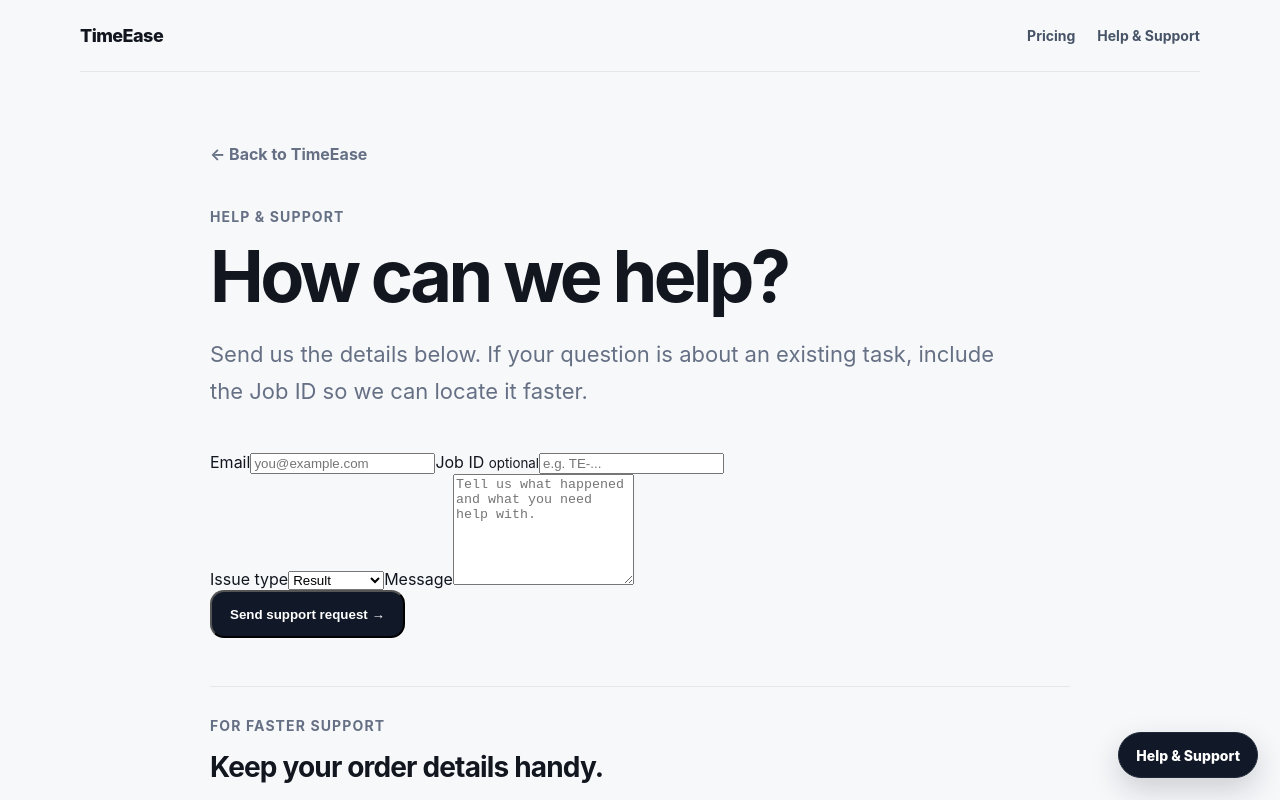
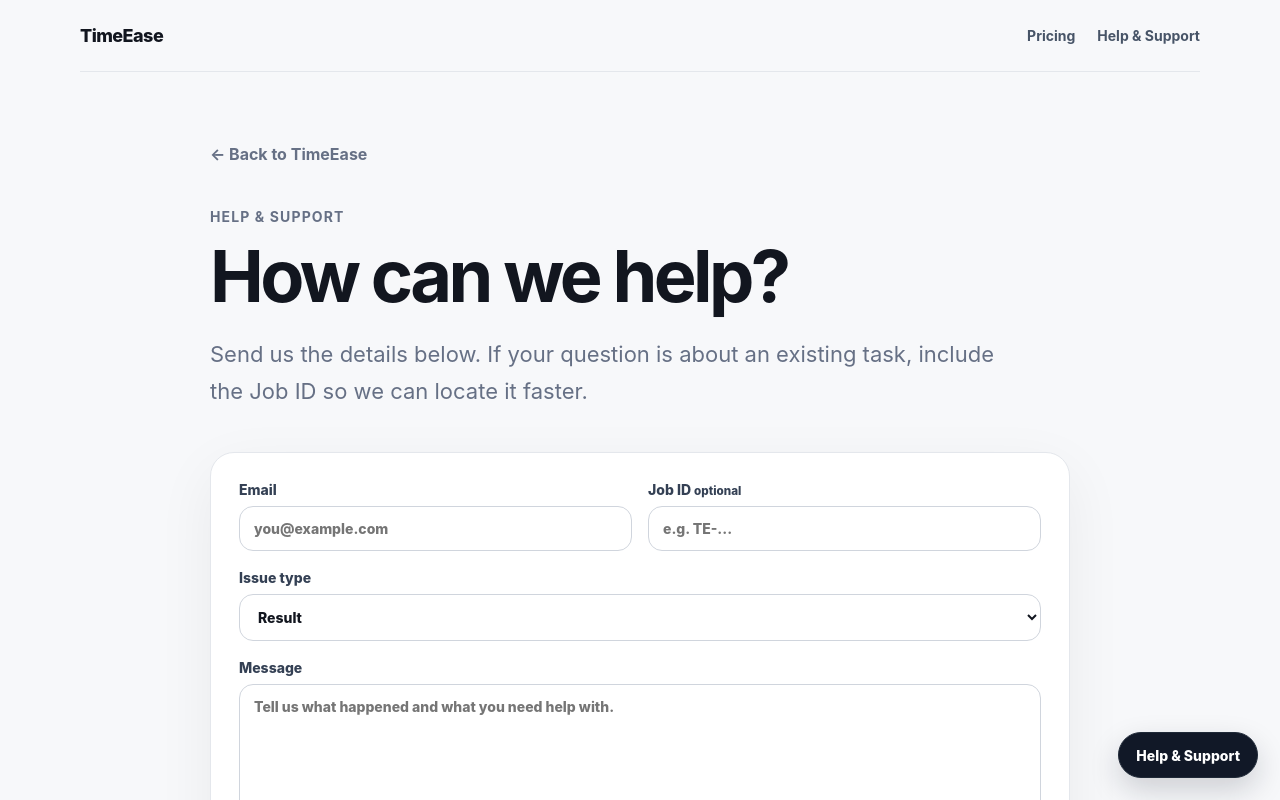
Before and after one commit to goplanetdigital/timeease-web, a Next.js app: page /support in a window 1280 px wide. Shown: the top 800 px of the page. Built offline with nearby package versions, Linux system fonts and the light colour scheme.

Commit message:
Fix support form styling

```diff
--- a/app/support/support.css
+++ b/app/support/support.css
@@ -1 +1,9 @@
-/* TimeEase support page */
+.support-form{display:grid;gap:18px;border:1px solid #e4e7ec;border-radius:24px;background:#fff;padding:28px;box-shadow:0 18px 60px rgba(16,24,40,.06)}
+.support-form-grid{display:grid;grid-template-columns:1fr 1fr;gap:16px}
+.support-form label{display:grid;gap:8px;color:#344054;font-size:14px;font-weight:800}
+.support-form input,.support-form select,.support-form textarea{width:100%;border:1px solid #d0d5dd;border-radius:14px;background:#fff;color:#12161f;padding:13px 14px;font:inherit}
+.support-form textarea{min-height:160px;resize:vertical}
+.support-form-actions{display:flex;align-items:center;gap:16px;flex-wrap:wrap}
+.support-submit{border:0;cursor:pointer}
+.support-response{color:#667085;font-size:14px;font-weight:700}
+@media(max-width:800px){.support-form-grid{grid-template-columns:1fr}.support-form{padding:20px}}
```
